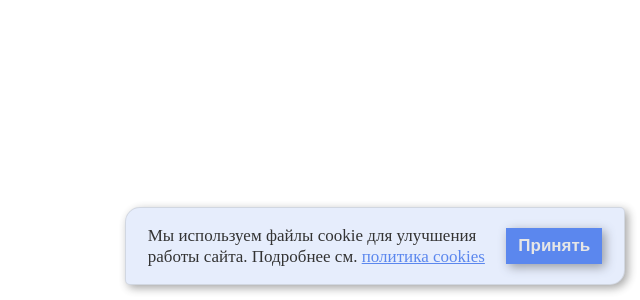
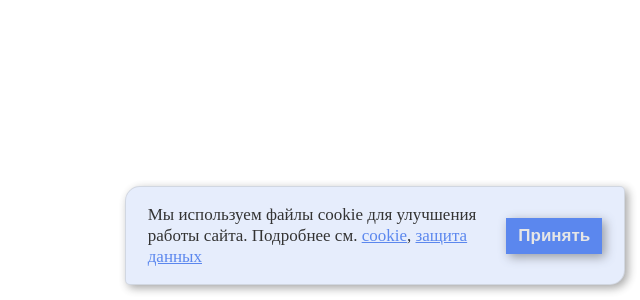
Before and after one commit to anadubro/Coockie-block, a plain HTML site: page index.html in a window 1280 px wide. Shown: the part 500-800 px from the top of the page, without its empty margins (640-1280 px from the left). Drawn offline with Linux system fonts and the light colour scheme.

Commit message:
cookie consent popup component

```diff
--- a/index.html
+++ b/index.html
@@ -14,11 +14,13 @@
   <script>
     const cookiePopupSettings = {
       // Основной текст
-      // "и" - разделитель между ссылками
-      text: "Мы используем файлы cookie для улучшения работы сайта. Подробнее см. ",
+      // Содержимое в кдратный скобках, например [cookie], это текст для ссылки(-ок)
+      text: "Мы используем файлы cookie для улучшения работы сайта. Подробнее см. [cookie], [защита данных]",
 
       // Текст и url для ссылок
-      link: { text: "политика cookies", href: "https://example.com/cookies" },
+      // Url идут в том же порядке, как и в поле text указан текст в квадратных скобках.
+      // Они сообносятся друг с другом: первый текст в квадратных скобках в поле text = первому url в поле links
+      linkUrls: ["https://example.com/cookies", "https://example.com/cookies23232"],
 
       // Текст для кнопки
       buttonText: "Принять",
--- a/script.js
+++ b/script.js
@@ -24,8 +24,10 @@ class CookiePopup {
 */
   getSettings(userSettings) {
     const defaultSettings = {
-      text: "Мы используем файлы cookie для улучшения работы сайта. Подробнее см. ",
-      link: { text: "политика cookies", href: "https://example.com/cookies" },
+      text: "Мы используем файлы cookie для улучшения работы сайта. Подробнее см. [cookie], [защита данных]",
+      linkUrls: ["https://example.com/cookies", "https://example.com/cookies23232"],
+
+      // link: { text: "политика cookies", href: "https://example.com/cookies" },
       buttonText: "Принять",
 
       backgroundColorBlock: '#e0e9fc',
@@ -52,7 +54,6 @@ class CookiePopup {
     };
 
     let resultSettings = { ...defaultSettings, ...userSettings };
-    console.log(resultSettings);
     return resultSettings;
   }
 
@@ -65,18 +66,33 @@ class CookiePopup {
     this.containerElement.classList.add('cookie-popup');
 
 // Текст
-    this.textElement = document.createElement('p');
-    this.textElement.classList.add('cookie-popup__text');
-    this.textElement.textContent = this.settings.text;
+    let paragraphElement = document.createElement('p');
+    paragraphElement.classList.add('cookie-popup__text');
+    this.containerElement.append(paragraphElement);
 
-// Ссылки
-    this.linkElement = document.createElement('a');
-    this.linkElement.classList.add('cookie-popup__link');
-    this.linkElement.setAttribute('target', '_blank');
-    this.linkElement.setAttribute('href', '');
+    let subStringList = this.settings.text.split(/(\[.+?\])/);
+    console.log(subStringList)
 
-    this.linkElement.textContent = this.settings.link.text;
-    this.linkElement.href = this.settings.link.href;
+    let linkIndex = 0;
+    for(let i = 0; i < subStringList.length; i++) {
+      let subString = subStringList[i];
+      if(subString[0] == '[') {
+        let linkElement = document.createElement('a');
+        linkElement.classList.add('cookie-popup__link');
+        linkElement.setAttribute('target', '_blank');
+        linkElement.setAttribute('href', '');
+
+        let cleanText = subString.replace('[', '').replace(']', '');
+        linkElement.textContent = cleanText;
+        linkElement.setAttribute('href', this.settings.linkUrls[linkIndex] || "#");
+        paragraphElement.append(linkElement);
+
+        linkIndex++;
+      } else {
+        let textNode = document.createTextNode(subString);
+        paragraphElement.append(textNode);
+      }
+    }
 
 // Кнопка отправки
     this.submitElement = document.createElement('button');
@@ -91,10 +107,8 @@ class CookiePopup {
 // Добавляем узлы
     document.head.append(this.styles);
 
-    this.containerElement.append(this.textElement, this.linkElement, this.submitElement);
+    this.containerElement.append(this.submitElement);
     document.body.append(this.containerElement);
-
-    this.textElement.append(this.linkElement);
   }
 
 /**
```
Also changed, not shown: 1 other file.
